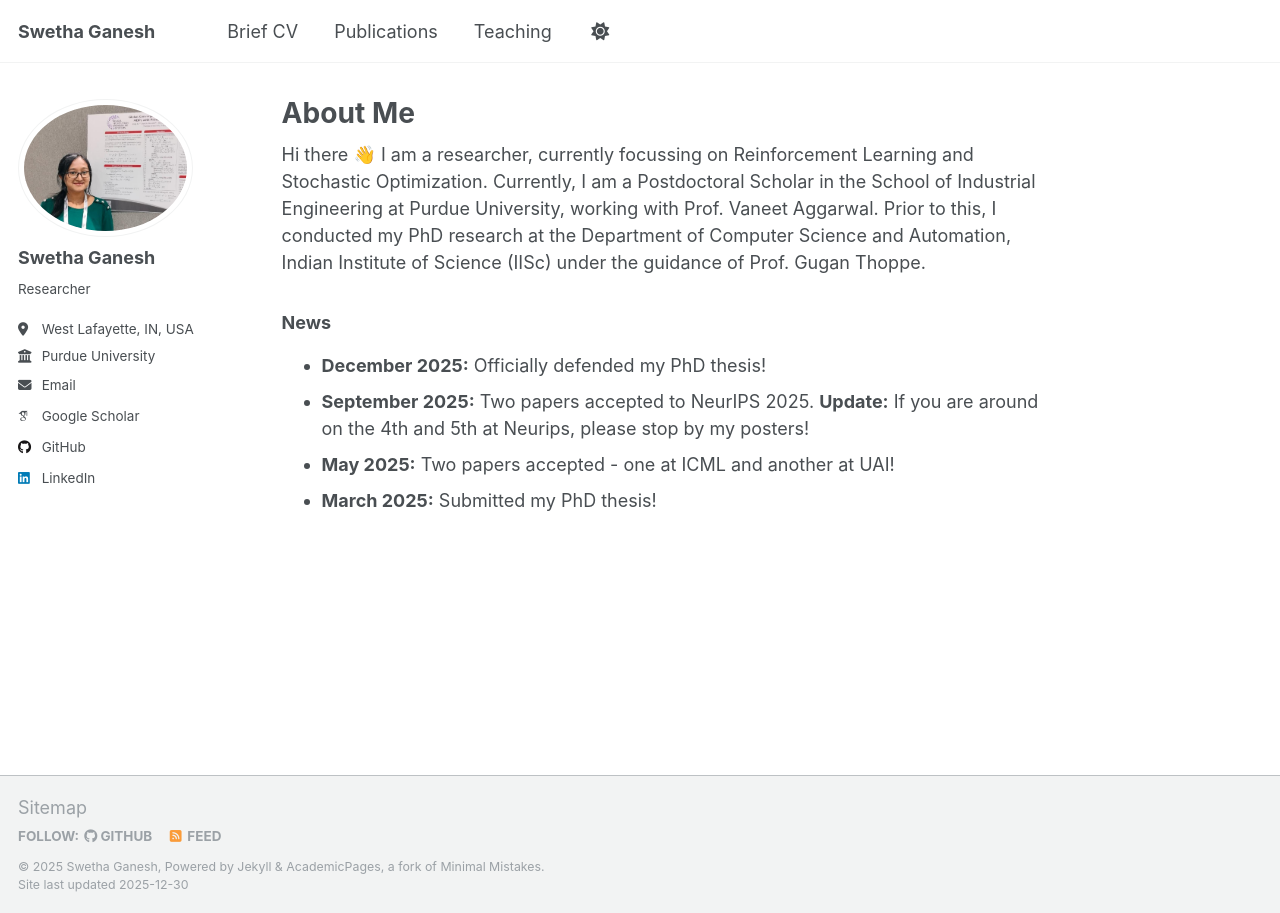
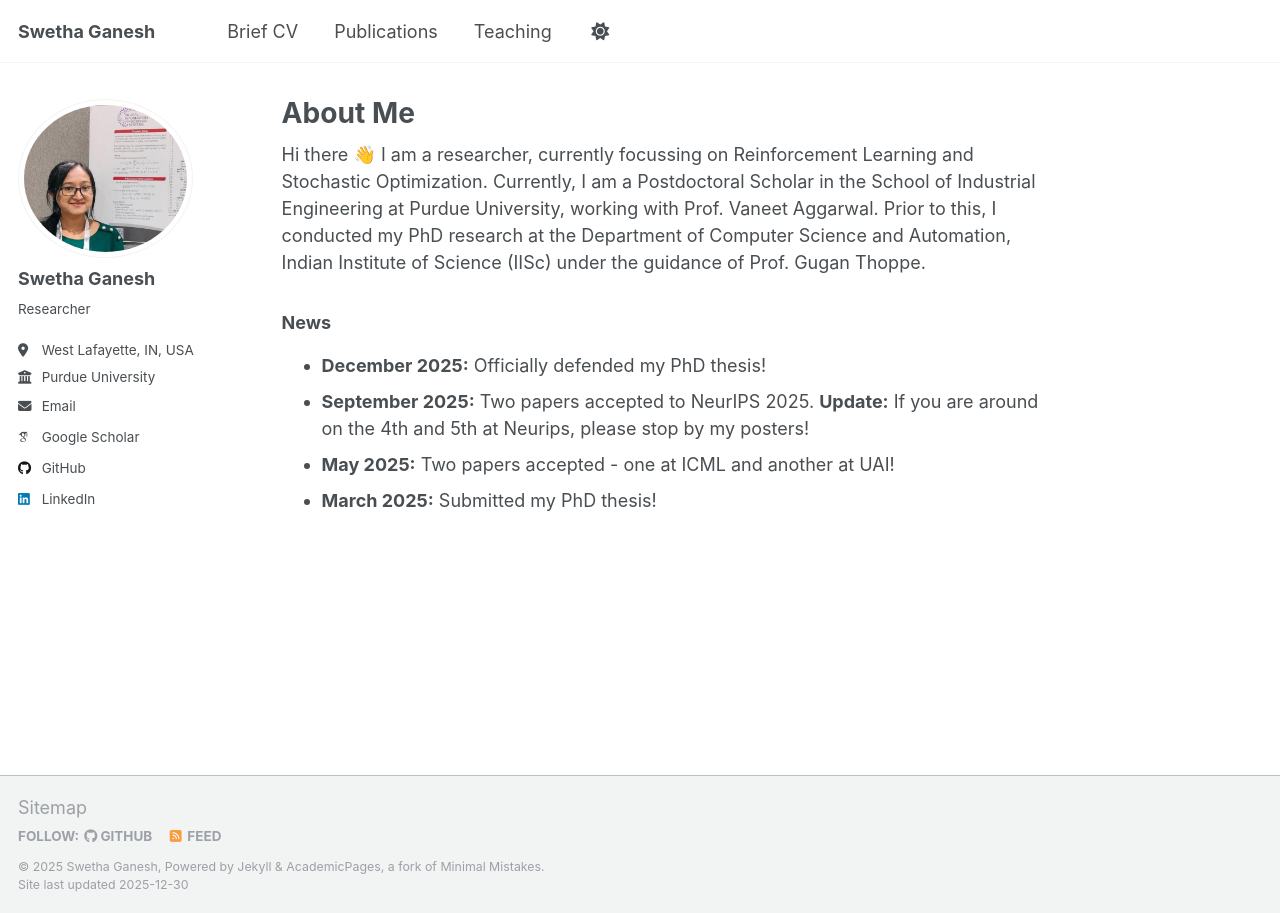
Before and after one commit to swethaganesh17/swethaganesh17.github.io, a Jekyll site: the page built from _pages/about.md, in a window 1280 px wide. Built offline with Jekyll 4.4.1, drawn with Linux system fonts in a browser that asks for light colours; some web fonts are replaced; a script that is not in the unit is left out.

Commit message:
Update author avatar image in config

```diff
--- a/_config.yml
+++ b/_config.yml
@@ -22,7 +22,7 @@ repository               : "swethaganesh17/swethaganesh17.github.io"
 #               Additional customization can be done by editing /_includes/author-profile.html
 author:
   # Biographic information
-  avatar           : "1000076505.jpg"
+  avatar           : "IMG-20251216-WA0002.jpg"
   name             : "Swetha Ganesh"
   pronouns         : # example: "she/her"
   bio              : "Researcher"
```
